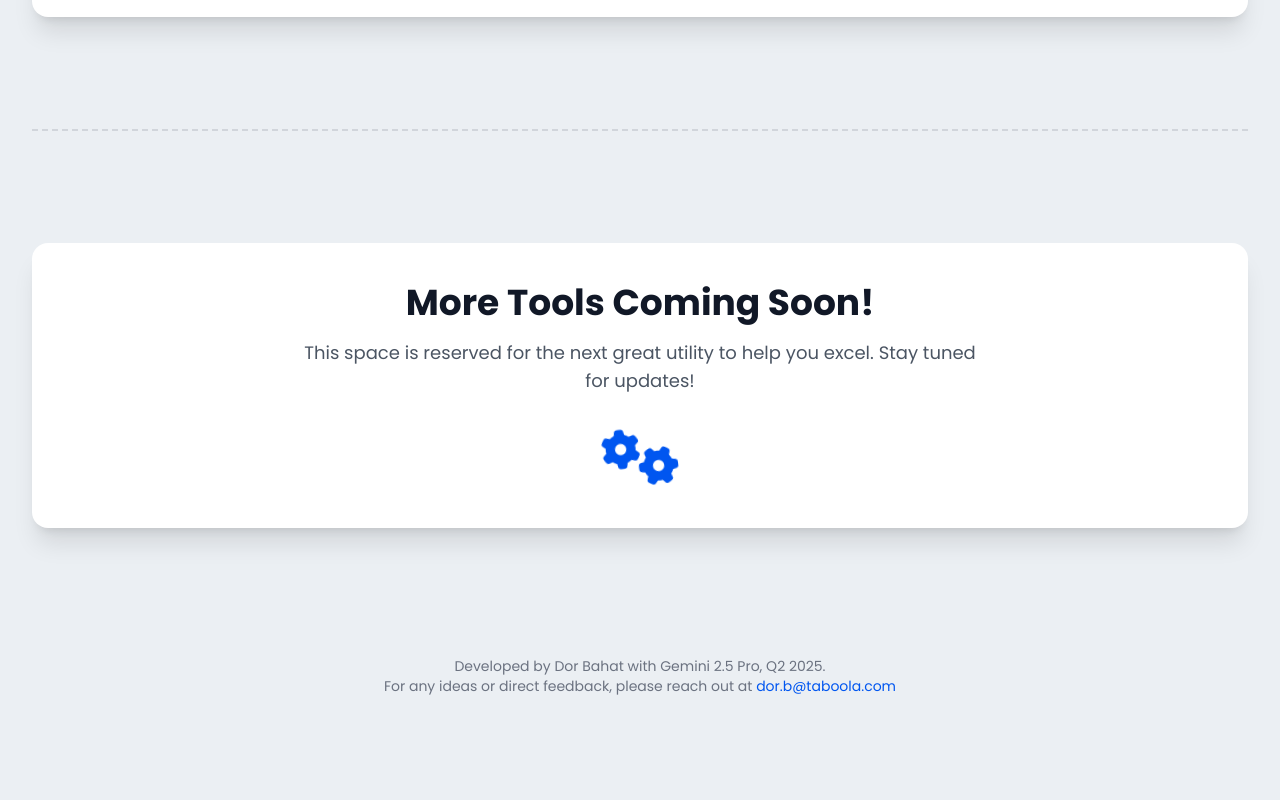
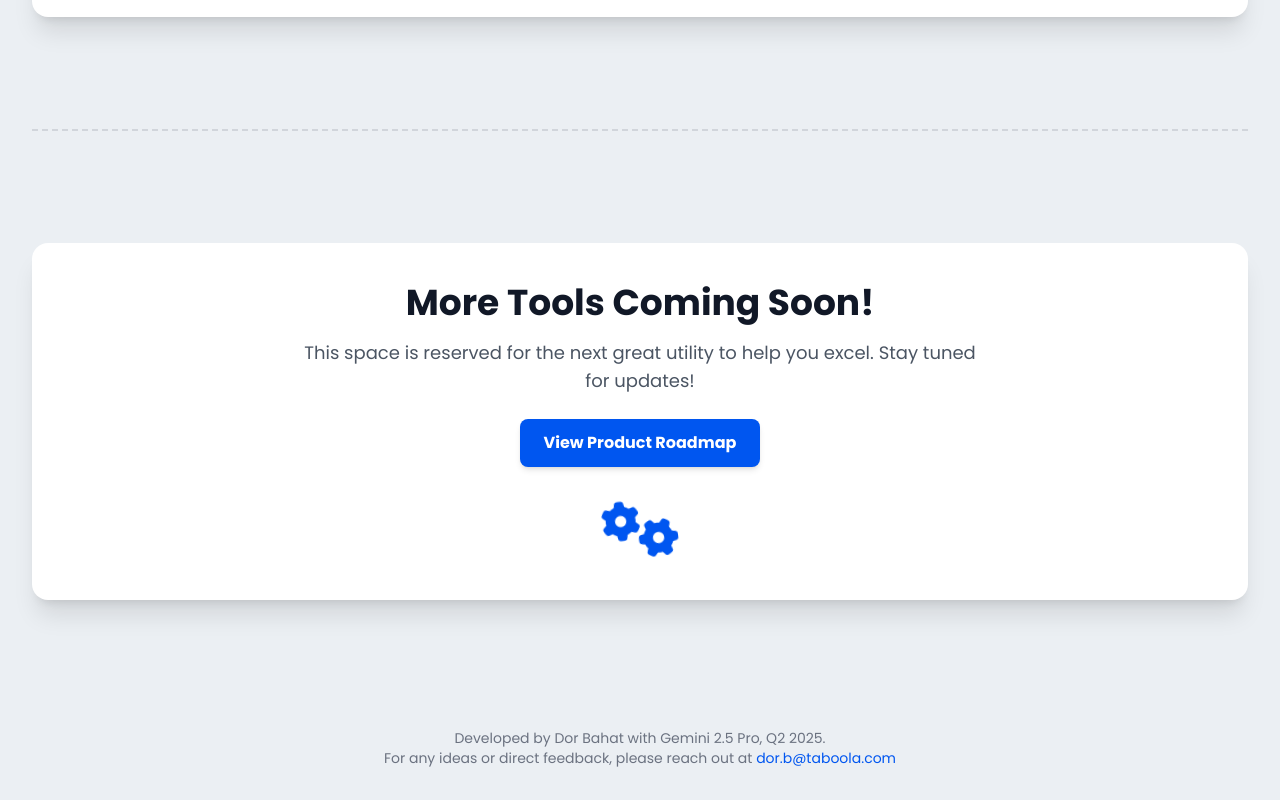
Before and after one commit to Damkush1/ToolBox, a plain HTML site: page index.html in a window 1280 px wide. Shown: the part 1883-2683 px from the top of the page. Before the commit the page ends 2611 px from the top, so only its background shows below. Drawn offline with nearby package versions, Linux system fonts and the light colour scheme.

Commit message:
Update index.html with Roadmap
With RoadMap

```diff
--- a/index.html
+++ b/index.html
@@ -309,6 +309,9 @@
                 <div class="bg-white rounded-2xl shadow-xl p-6 sm:p-10 text-center">
                     <h1 class="text-3xl sm:text-4xl font-bold text-gray-900 mb-4">More Tools Coming Soon!</h1>
                     <p class="mt-3 text-lg text-gray-600 max-w-2xl mx-auto">This space is reserved for the next great utility to help you excel. Stay tuned for updates!</p>
+                    <a href="https://docs.google.com/spreadsheets/d/1x3hzrLZn54iEuQIxVL3nEEAGl-Vy2mG6gWMy_apLGlU/edit?usp=sharing" target="_blank" rel="noopener noreferrer" class="mt-6 inline-block bg-taboola-blue text-white font-bold py-3 px-6 rounded-lg shadow-md hover:bg-taboola-blue-dark transition-transform transform hover:scale-105">
+                        View Product Roadmap
+                    </a>
                     <div class="mt-8 text-6xl text-taboola-blue">
                         <i class="fas fa-cogs fa-spin"></i>
                     </div>
```
